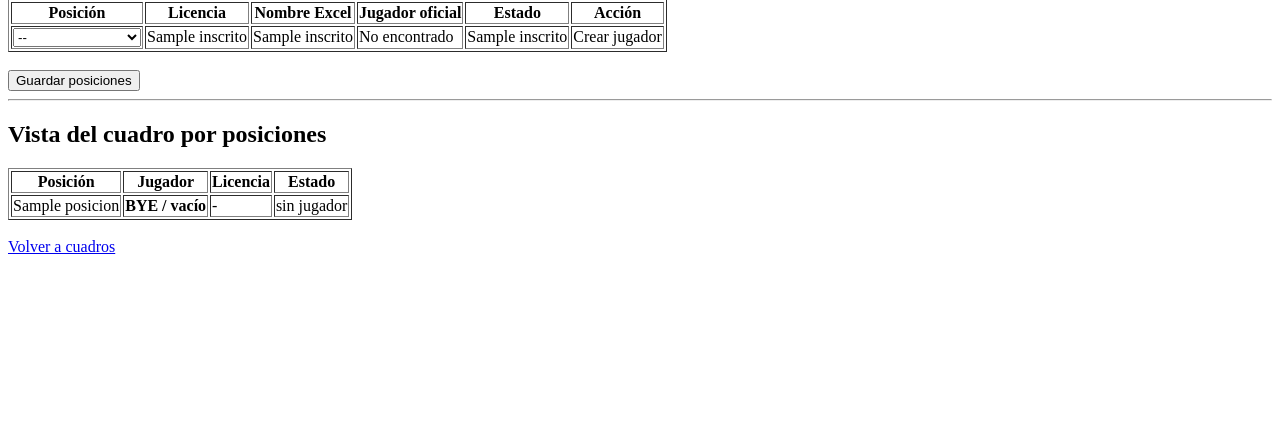
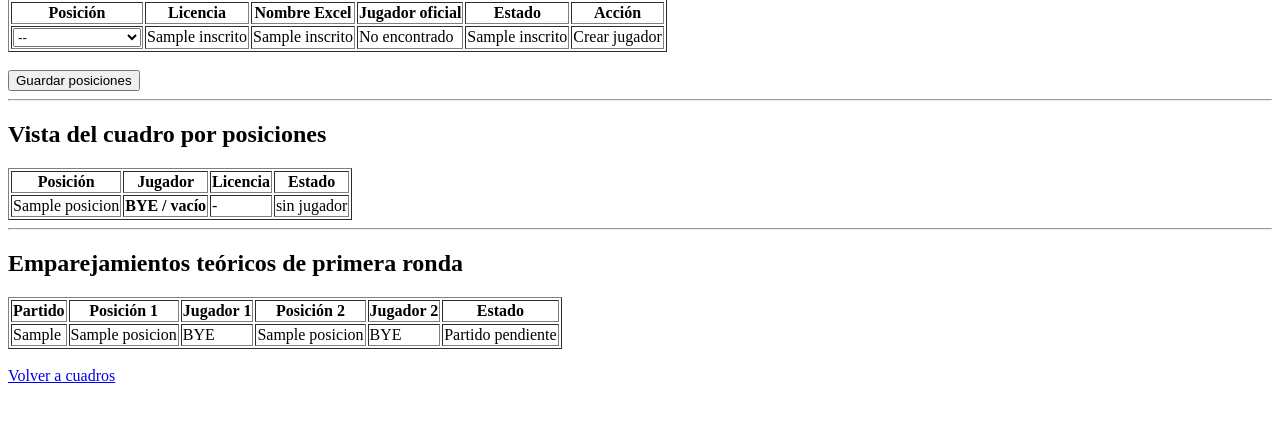
Before and after one commit to jordi4949/app_tennis, a FastAPI app: template app/templates/inscritos.html in a window 1280 px wide. Shown: the part 138-560 px from the top of the page. Run offline with FastAPI, Linux system fonts and the light colour scheme; the template is opened without the code that fills it: most values are stand-ins (such as "Sample title", 1, 10 or a date in 2020).

Commit message:
cambios en partidos

```diff
--- a/app/main.py
+++ b/app/main.py
@@ -856,8 +856,40 @@ def ver_inscritos(
                 "inscrito": None
             })
 
-    cur.close()
-    conn.close()
+    emparejamientos_primera_ronda = []
+
+    numero_partido = 1
+
+    for i in range(0, len(cuadro_ordenado), 2):
+        lado1 = cuadro_ordenado[i]
+        lado2 = cuadro_ordenado[i + 1] if i + 1 < len(cuadro_ordenado) else {
+            "posicion": None,
+            "tipo": "bye",
+            "inscrito": None
+        }
+
+        if lado1["tipo"] == "jugador" and lado2["tipo"] == "jugador":
+            estado = "partido"
+        elif lado1["tipo"] == "jugador" and lado2["tipo"] == "bye":
+            estado = "bye_jugador1"
+        elif lado1["tipo"] == "bye" and lado2["tipo"] == "jugador":
+            estado = "bye_jugador2"
+        else:
+            estado = "vacio"
+
+        emparejamientos_primera_ronda.append({
+            "numero_partido": numero_partido,
+            "lado1": lado1,
+            "lado2": lado2,
+            "estado": estado
+        })
+
+        numero_partido += 1
+
+    cur.close()
+    conn.close()
+
+
 
     return templates.TemplateResponse(
         request=request,
@@ -868,9 +900,11 @@ def ver_inscritos(
             "cuadro_id": cuadro_id,
             "posiciones": posiciones,
         "posiciones_ocupadas": posiciones_ocupadas,
-        "cuadro_ordenado": cuadro_ordenado
+        "cuadro_ordenado": cuadro_ordenado,
+        "emparejamientos_primera_ronda": emparejamientos_primera_ronda
         }
     )
+
 
 @app.post("/admin/cuadros/{cuadro_id}/guardar-posiciones")
 async def guardar_posiciones_cuadro(
--- a/app/templates/inscritos.html
+++ b/app/templates/inscritos.html
@@ -112,6 +112,64 @@
     </tr>
     {% endfor %}
 </table>
+<hr>
+
+<h2>Emparejamientos teóricos de primera ronda</h2>
+
+<table border="1">
+    <tr>
+        <th>Partido</th>
+        <th>Posición 1</th>
+        <th>Jugador 1</th>
+        <th>Posición 2</th>
+        <th>Jugador 2</th>
+        <th>Estado</th>
+    </tr>
+
+    {% for partido in emparejamientos_primera_ronda %}
+    <tr>
+        <td>{{ partido.numero_partido }}</td>
+
+        <td>{{ partido.lado1.posicion }}</td>
+        <td>
+            {% if partido.lado1.tipo == "jugador" %}
+                {% if partido.lado1.inscrito[3] %}
+                    {{ partido.lado1.inscrito[4] }} {{ partido.lado1.inscrito[5] }} {{ partido.lado1.inscrito[6] }}
+                {% else %}
+                    {{ partido.lado1.inscrito[2] }}
+                {% endif %}
+            {% else %}
+                BYE
+            {% endif %}
+        </td>
+
+        <td>{{ partido.lado2.posicion }}</td>
+        <td>
+            {% if partido.lado2.tipo == "jugador" %}
+                {% if partido.lado2.inscrito[3] %}
+                    {{ partido.lado2.inscrito[4] }} {{ partido.lado2.inscrito[5] }} {{ partido.lado2.inscrito[6] }}
+                {% else %}
+                    {{ partido.lado2.inscrito[2] }}
+                {% endif %}
+            {% else %}
+                BYE
+            {% endif %}
+        </td>
+
+        <td>
+            {% if partido.estado == "partido" %}
+                Partido pendiente
+            {% elif partido.estado == "bye_jugador1" %}
+                Pasa jugador 1 por BYE
+            {% elif partido.estado == "bye_jugador2" %}
+                Pasa jugador 2 por BYE
+            {% else %}
+                Vacío
+            {% endif %}
+        </td>
+    </tr>
+    {% endfor %}
+</table>
 
 <br>
 <a href="/admin/cuadros">Volver a cuadros</a>
```
